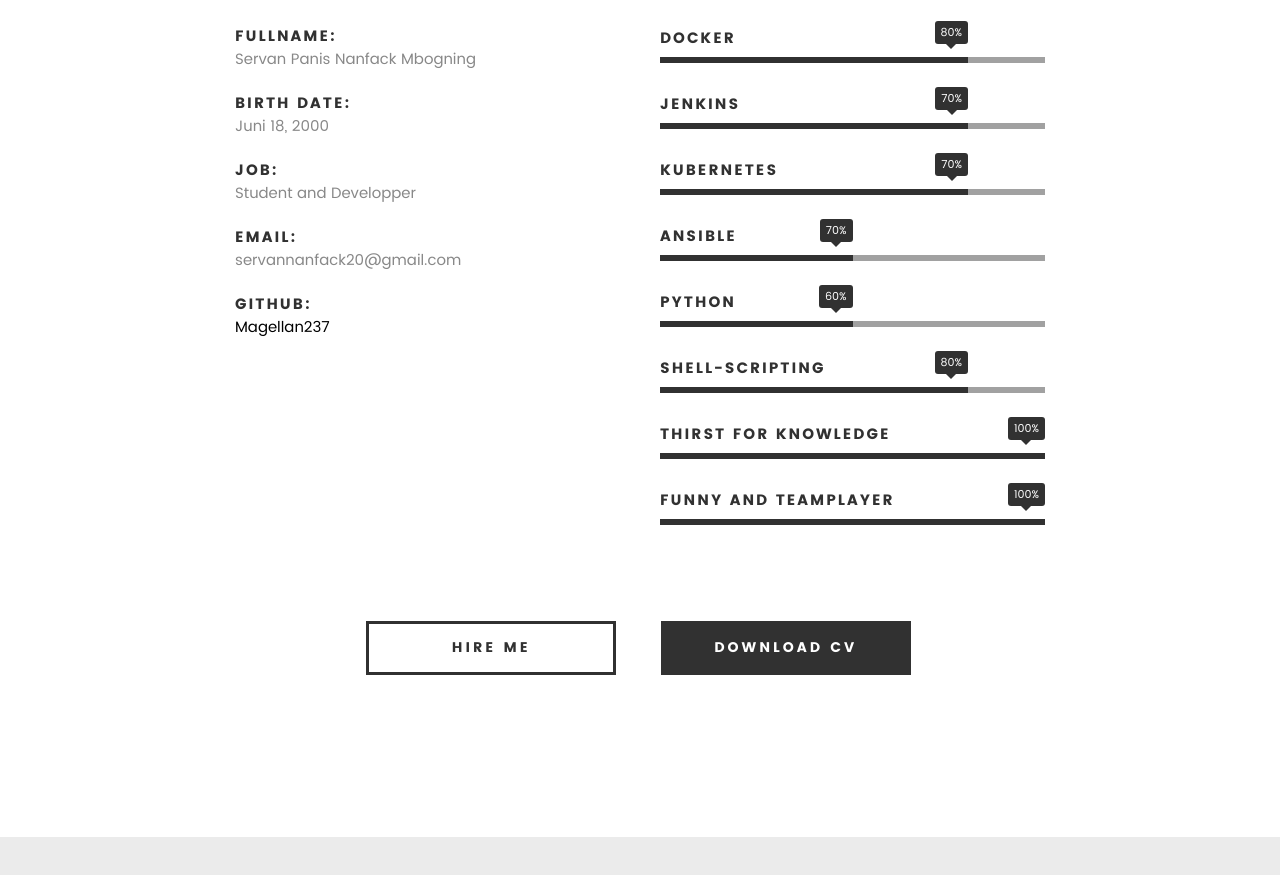
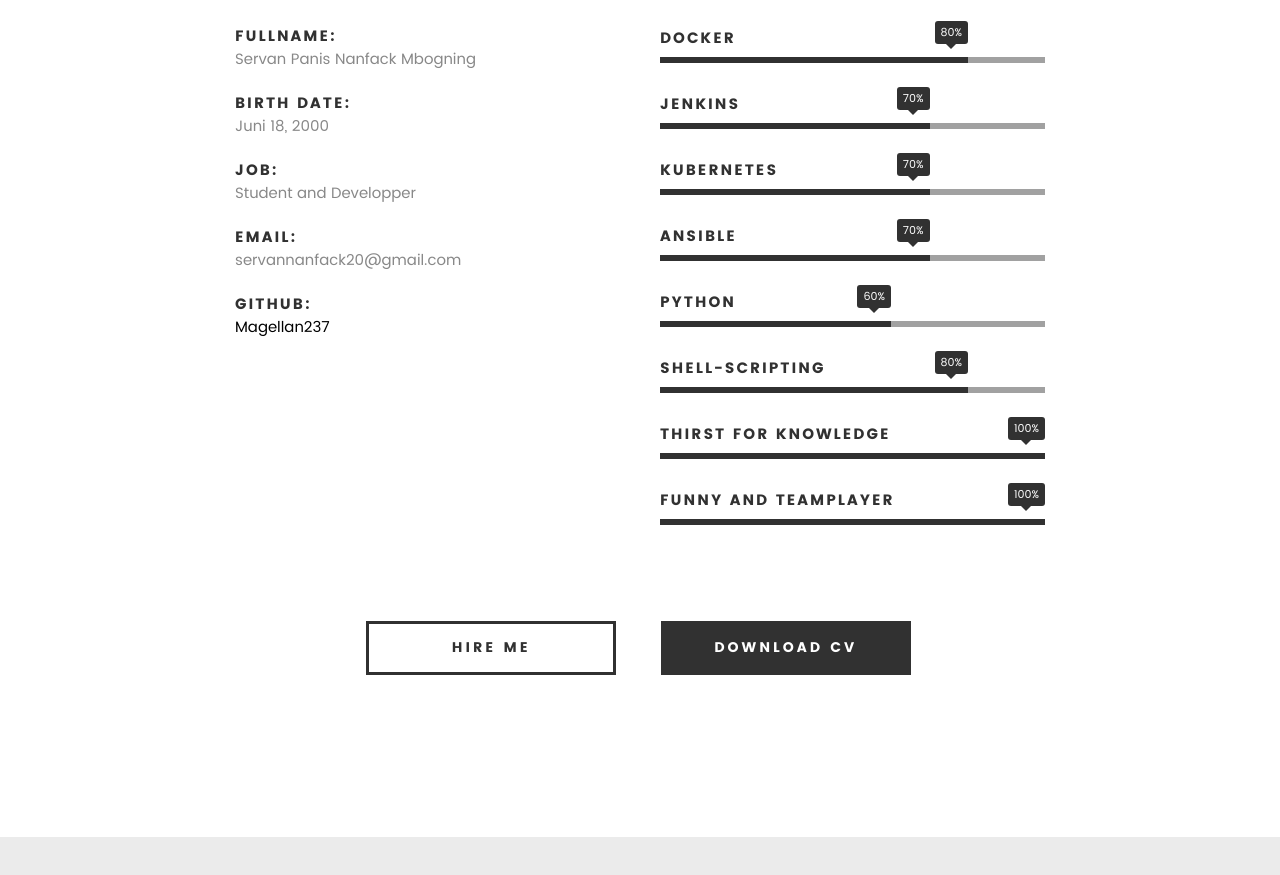
Before and after one commit to Magellan237/Magellan-website, a plain HTML site: page index.html in a window 1280 px wide. Shown: the part 1374-2249 px from the top of the page. Drawn offline with Linux system fonts and the light colour scheme; files whose address does not match are found by name.

Commit message:
Update index.html

```diff
--- a/index.html
+++ b/index.html
@@ -153,19 +153,19 @@
 						<strong>Docker</strong>
 					</li>
 					<li>
-						<div class="progress percent80"><span>70%</span></div>
+						<div class="progress percent70"><span>70%</span></div>
 						<strong>Jenkins</strong>
 					</li>
 					<li>
-						<div class="progress percent80"><span>70%</span></div>
+						<div class="progress percent70"><span>70%</span></div>
 						<strong>Kubernetes</strong>
 					</li>
 					<li>
-						<div class="progress percent50"><span>70%</span></div>
+						<div class="progress percent70"><span>70%</span></div>
 						<strong>Ansible</strong>
 					</li>
 					<li>
-						<div class="progress percent50"><span>60%</span></div>
+						<div class="progress percent60"><span>60%</span></div>
 						<strong>Python</strong>
 					</li>
 					<li>
```
